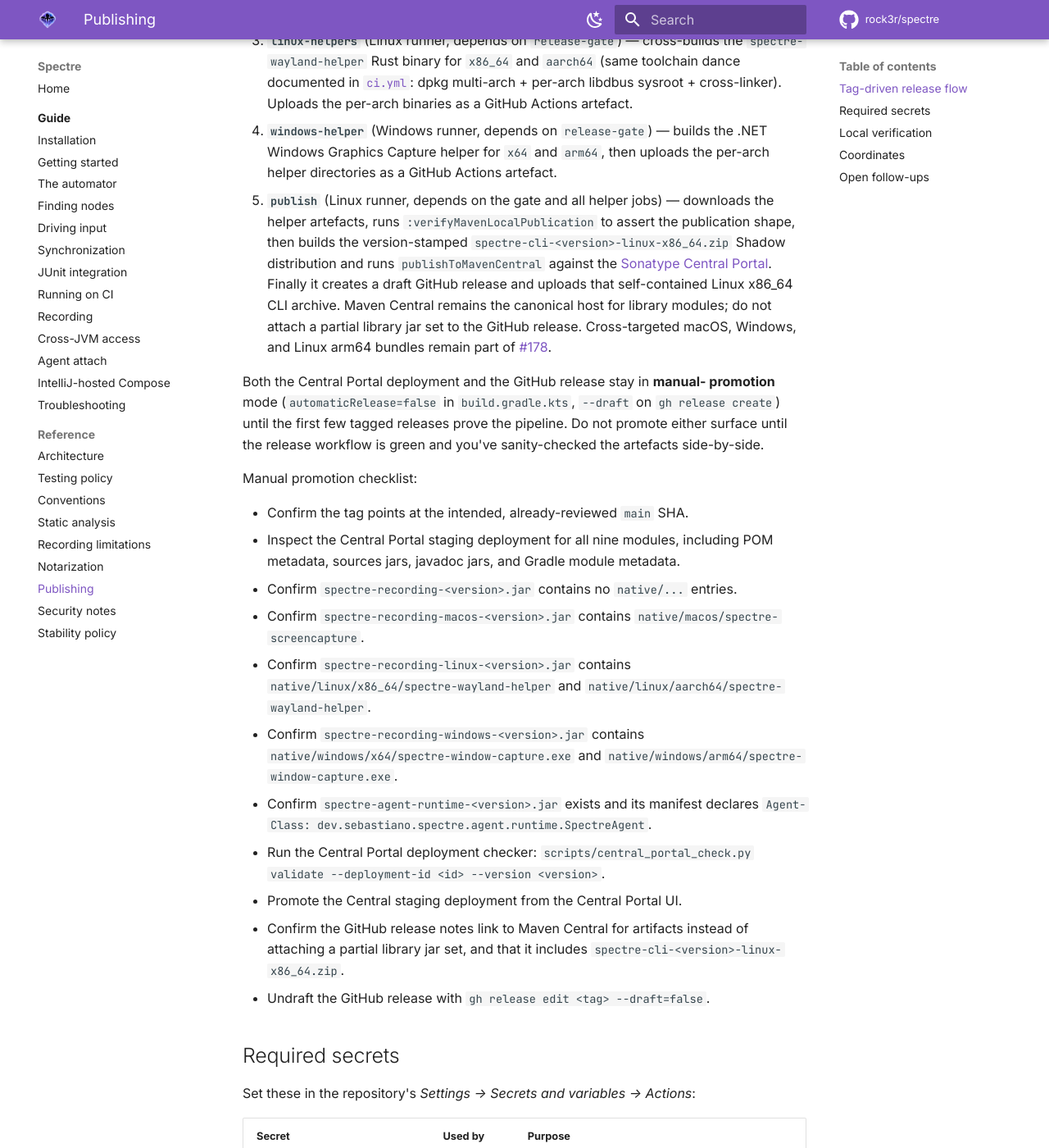
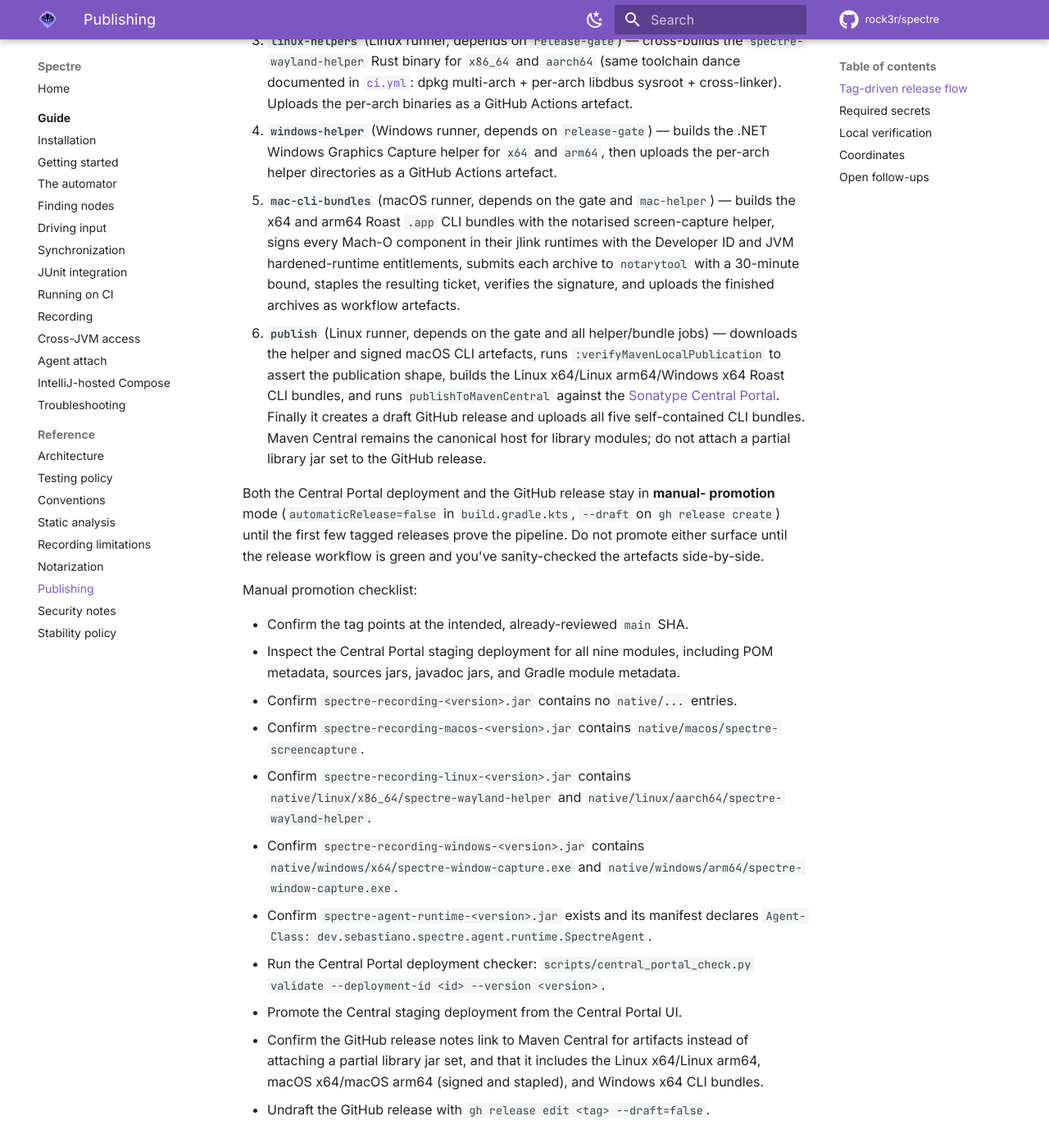
Before and after one commit to rock3r/spectre, an MkDocs documentation site: the page built from docs/PUBLISHING.md, in a window 1280 px wide and 1400 px high, scrolled down 768 px. Shown: the whole window at 82% size. Built offline with MkDocs 1.6.1 and Material for MkDocs 9.7.7, drawn with Linux system fonts in a browser that asks for light colours; comment, search, counter and statistics services are not loaded.

Commit message:
Sign and notarize macOS CLI bundles (#272)
* Sign and notarize macOS CLI bundles

* Harden macOS CLI JVM signing

* Use comment-free macOS JVM entitlements

```diff
--- a/docs/PUBLISHING.md
+++ b/docs/PUBLISHING.md
@@ -38,14 +38,19 @@ Five jobs run on tag push:
 4. **`windows-helper`** (Windows runner, depends on `release-gate`) — builds the
    .NET Windows Graphics Capture helper for `x64` and `arm64`, then uploads the
    per-arch helper directories as a GitHub Actions artefact.
-5. **`publish`** (Linux runner, depends on the gate and all helper jobs) — downloads the
-   helper artefacts, runs `:verifyMavenLocalPublication` to assert the publication shape, then
-   builds the version-stamped `spectre-cli-<version>-linux-x86_64.zip` Shadow distribution and
-   runs `publishToMavenCentral` against the [Sonatype Central Portal][central-portal]. Finally it
-   creates a draft GitHub release and uploads that self-contained Linux x86_64 CLI archive.
-   Maven Central remains the canonical host for library modules; do not attach a partial library
-   jar set to the GitHub release. Cross-targeted macOS, Windows, and Linux arm64 bundles remain
-   part of [#178](https://github.com/rock3r/spectre/issues/178).
+5. **`mac-cli-bundles`** (macOS runner, depends on the gate and `mac-helper`) — builds the
+   x64 and arm64 Roast `.app` CLI bundles with the notarised screen-capture helper, signs every
+   Mach-O component in their jlink runtimes with the Developer ID and JVM hardened-runtime
+   entitlements, submits each archive to `notarytool` with a 30-minute bound, staples the
+   resulting ticket, verifies the signature, and uploads the finished archives as workflow
+   artefacts.
+6. **`publish`** (Linux runner, depends on the gate and all helper/bundle jobs) — downloads the
+   helper and signed macOS CLI artefacts, runs `:verifyMavenLocalPublication` to assert the
+   publication shape, builds the Linux x64/Linux arm64/Windows x64 Roast CLI bundles, and runs
+   `publishToMavenCentral` against the [Sonatype Central Portal][central-portal]. Finally it
+   creates a draft GitHub release and uploads all five self-contained CLI bundles. Maven Central
+   remains the canonical host for library modules; do not attach a partial library jar set to the
+   GitHub release.
 
 [ci-yml]: https://github.com/rock3r/spectre/blob/main/.github/workflows/ci.yml
 [central-portal]: https://central.sonatype.com/
@@ -76,8 +81,8 @@ Manual promotion checklist:
   `scripts/central_portal_check.py validate --deployment-id <id> --version <version>`.
 - Promote the Central staging deployment from the Central Portal UI.
 - Confirm the GitHub release notes link to Maven Central for artifacts instead
-  of attaching a partial library jar set, and that it includes
-  `spectre-cli-<version>-linux-x86_64.zip`.
+  of attaching a partial library jar set, and that it includes the Linux x64/Linux arm64,
+  macOS x64/macOS arm64 (signed and stapled), and Windows x64 CLI bundles.
 - Undraft the GitHub release with `gh release edit <tag> --draft=false`.
 
 ## Required secrets
```
Also changed, not shown: 2 other files.
